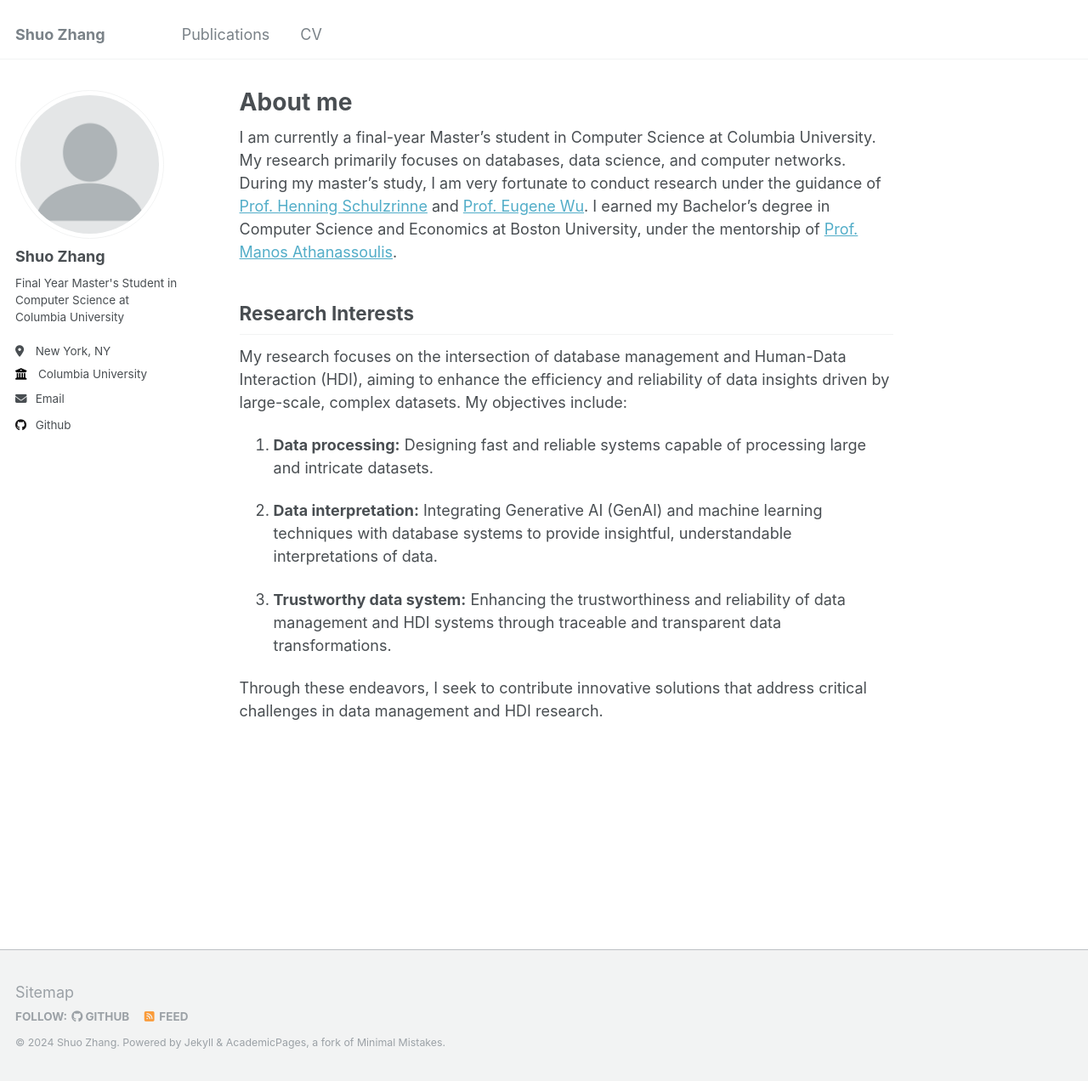
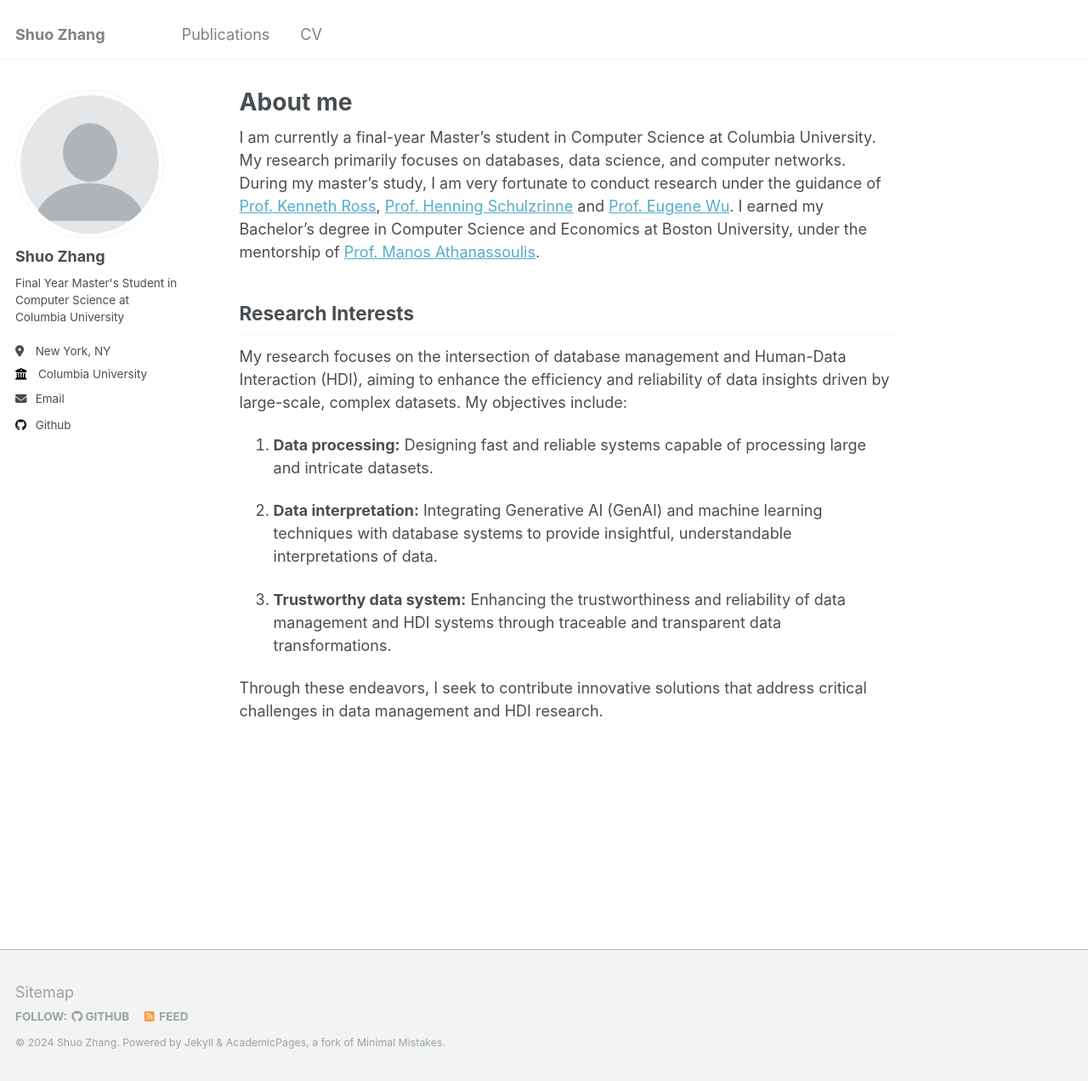
Before and after one commit to Inverse0/Inverse0.github.io, a Jekyll site: the page built from _pages/about.md, in a window 1280 px wide and 1272 px high. Shown: the whole window at 85% size. Built offline with Jekyll 4.4.1, drawn with Linux system fonts in a browser that asks for light colours.

Commit message:
Update about.md

```diff
--- a/_pages/about.md
+++ b/_pages/about.md
@@ -7,7 +7,7 @@ redirect_from:
   - /about.html
 ---
 
-I am currently a final-year Master's student in Computer Science at Columbia University. My research primarily focuses on databases, data science, and computer networks. During my master's study, I am very fortunate to conduct research under the guidance of [Prof. Henning Schulzrinne](https://www.cs.columbia.edu/~hgs/) and [Prof. Eugene Wu](http://www.eugenewu.net/). I earned my Bachelor's degree in Computer Science and Economics at Boston University, under the mentorship of [Prof. Manos Athanassoulis](https://cs-people.bu.edu/mathan/).
+I am currently a final-year Master's student in Computer Science at Columbia University. My research primarily focuses on databases, data science, and computer networks. During my master's study, I am very fortunate to conduct research under the guidance of [Prof. Kenneth Ross](https://www.cs.columbia.edu/~kar/), [Prof. Henning Schulzrinne](https://www.cs.columbia.edu/~hgs/) and [Prof. Eugene Wu](http://www.eugenewu.net/). I earned my Bachelor's degree in Computer Science and Economics at Boston University, under the mentorship of [Prof. Manos Athanassoulis](https://cs-people.bu.edu/mathan/).
 
 
 Research Interests
```
